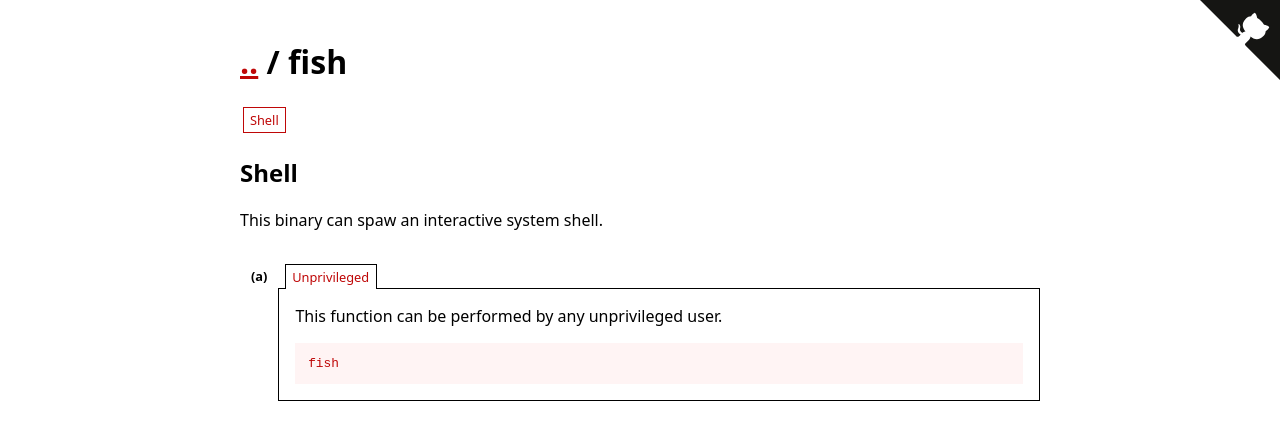
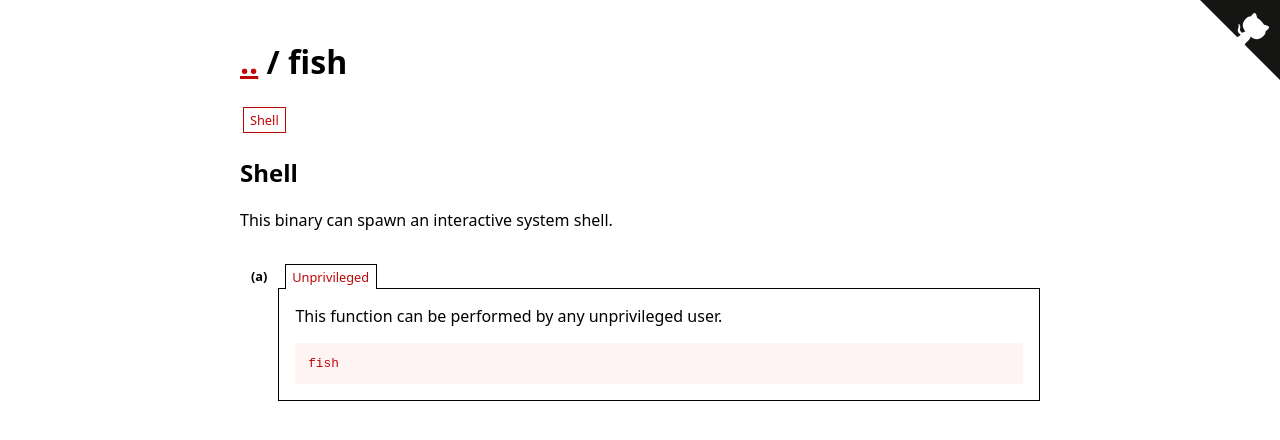
Before and after one commit to GTFOBins/GTFOBins.github.io, a Jekyll site: the page built from _gtfobins/fish.md, in a window 1280 px wide. Shown: the top 440 px of the page. Built offline with Jekyll 4.4.1, drawn with Linux system fonts in a browser that asks for light colours.

Commit message:
Fix type in function description

```diff
--- a/_data/functions.yml
+++ b/_data/functions.yml
@@ -2,7 +2,7 @@
 
 shell:
   label: Shell
-  description: This binary can spaw an interactive system shell.
+  description: This binary can spawn an interactive system shell.
 
 command:
   label: Command
```
